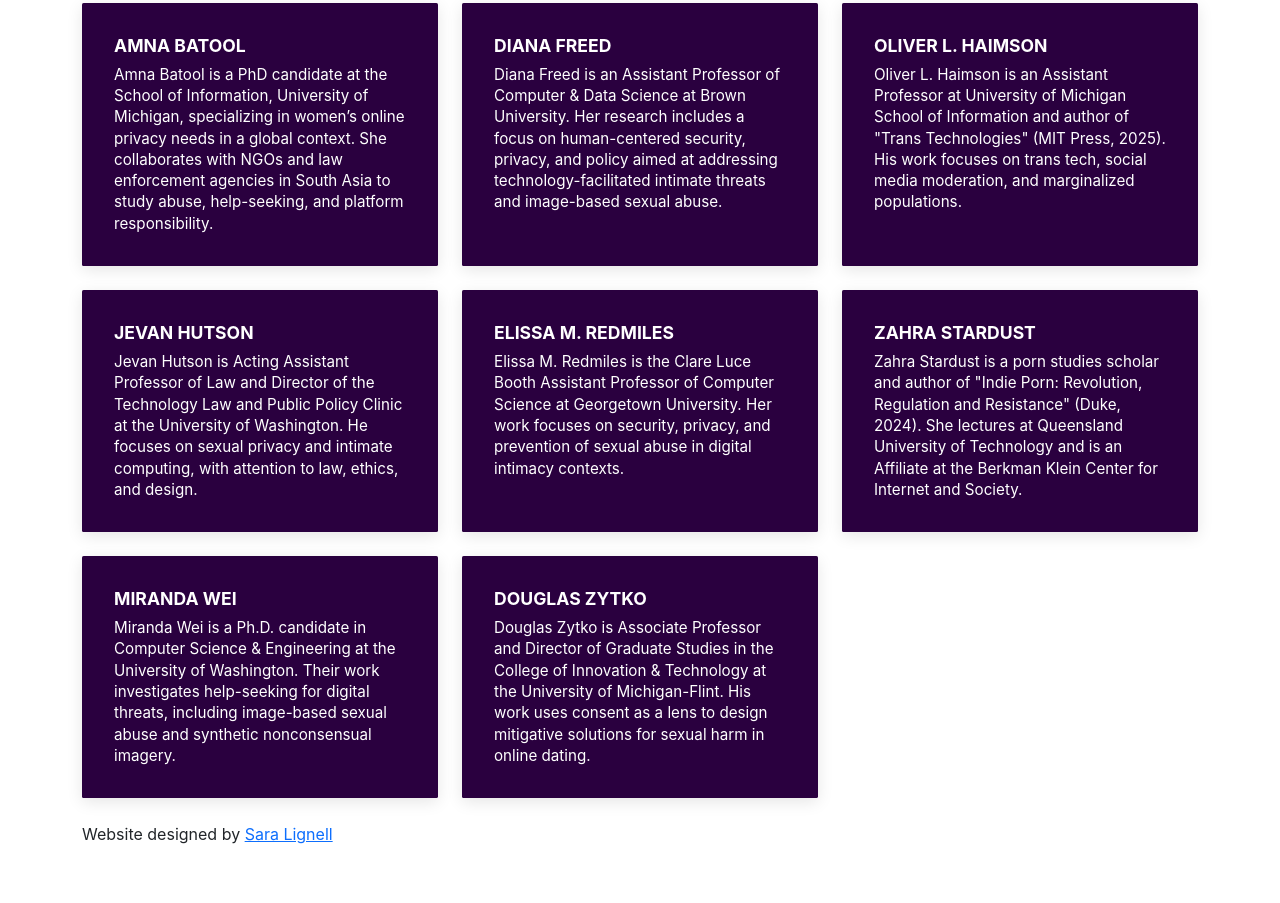
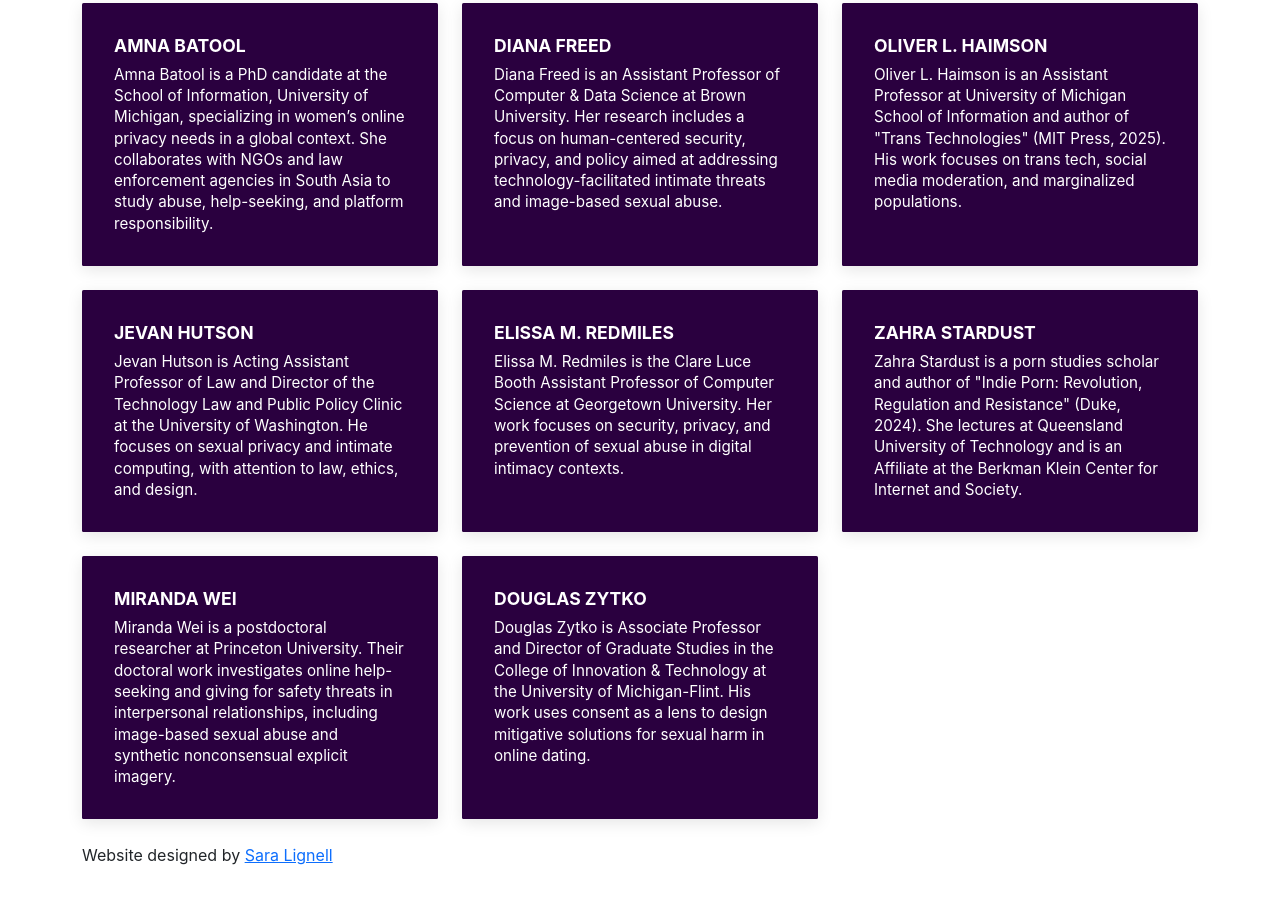
Before and after one commit to futureofdigitalintimacy/futureofdigitalintimacy.github.io, a plain HTML site: page index.html in a window 1280 px wide. Shown: the part 2378-3281 px from the top of the page. Drawn offline with nearby package versions, Linux system fonts and the light colour scheme.

Commit message:
Update index.html

```diff
--- a/index.html
+++ b/index.html
@@ -194,7 +194,7 @@
         <div class="card h-100 text-white bg-secondary p-3">
           <div class="card-body">
             <h5 class="card-title">MIRANDA WEI</h5>
-            <p class="card-text">Miranda Wei is a Ph.D. candidate in Computer Science & Engineering at the University of Washington. Their work investigates help-seeking for digital threats, including image-based sexual abuse and synthetic nonconsensual imagery.</p>
+            <p class="card-text">Miranda Wei is a postdoctoral researcher at Princeton University. Their doctoral work investigates online help-seeking and giving for safety threats in interpersonal relationships, including image-based sexual abuse and synthetic nonconsensual explicit imagery.</p>
           </div>
         </div>
       </div>
```
